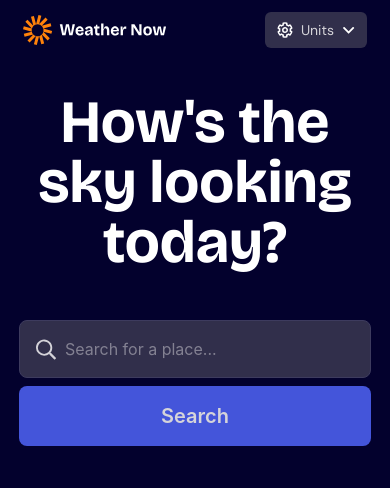
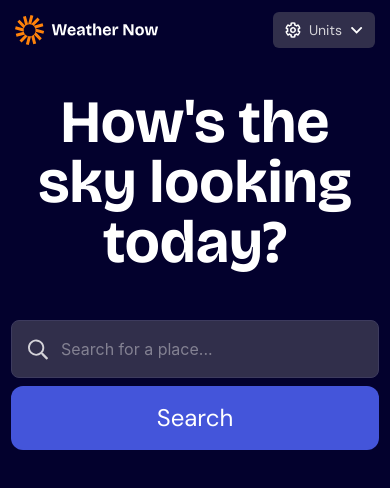
Before and after one commit to DanielMarques1404/weather-app, a React (Vite) app: page / in a window 390 px wide. Shown: the top 488 px of the page. Built offline with nearby package versions, Linux system fonts and the light colour scheme.

Commit message:
CSS adjust

```diff
--- a/src/App.tsx
+++ b/src/App.tsx
@@ -29,7 +29,7 @@ function App() {
   });
 
   return (
-    <main className="flex flex-col gap-4 w-88 md:w-full m-auto">
+    <main className="flex flex-col gap-4 w-92 md:w-full m-auto">
       <Header setCity={setCity} />
       {/* <DailyForecast city={city} /> */}
       {city && (
--- a/src/components/Search.tsx
+++ b/src/components/Search.tsx
@@ -33,7 +33,7 @@ export const SearchInput = ({ search }: SearchInputProps) => {
 
   return (
     <div className="relative flex flex-col gap-2 md:flex-row md:flex-1 md:gap-3 items-center justify-center">
-      <div className={cn("flex items-center justify-between gap-2 bg-Neutral-700 hover:bg-Neutral-600 border border-Neutral-600 rounded-lg w-full p-4 select-none", {"border-2 border-Neutral-0 px-[.95rem] py-[0.95rem]" : onFocus})}>
+      <div className={cn("flex items-center justify-between gap-3 bg-Neutral-700 hover:bg-Neutral-600 border border-Neutral-600 rounded-lg w-full p-4 select-none", {"border-2 border-Neutral-0 px-[.95rem] py-[0.95rem]" : onFocus})}>
         <img src="/assets/images/icon-search.svg" alt="Search Icon" />
         <input
           className="flex-1 text-Neutral-200 outline-none bg-transparent"
@@ -82,10 +82,10 @@ export const SearchInput = ({ search }: SearchInputProps) => {
         </>
       )}
       <button
-        className="flex items-center justify-between gap-2 bg-Blue-500 hover:bg-Blue-700 rounded-lg w-full p-4 cursor-pointer md:w-1/4"
+        className="flex items-center justify-between gap-2 bg-Blue-500 hover:bg-Blue-700 rounded-xl w-full p-4 cursor-pointer md:w-1/4"
         onClick={() => chosenCity && search(chosenCity)}
       >
-        <span className="flex text-xl text-Neutral-200 font-semibold items-center justify-center w-full">
+        <span className="flex text-2xl text-Neutral-0 font-dmSans items-center justify-center w-full">
           Search
         </span>
       </button>
--- a/src/components/TodayInfo/MainCard.tsx
+++ b/src/components/TodayInfo/MainCard.tsx
@@ -17,16 +17,16 @@ export const MainCard = (props: MainCardProps) => {
     );
 
   return (
-    <div className="flex flex-col md:flex-row gap-2 items-center justify-center font-dmSans rounded-2xl overflow-hidden p-4 bg-[url('/assets/images/bg-today-small.svg')] md:bg-[url('/assets/images/bg-today-large.svg')] bg-cover bg-center">
+    <div className="flex flex-col h-76 md:flex-row gap-2 items-center justify-center font-dmSans rounded-2xl overflow-hidden p-4 bg-[url('/assets/images/bg-today-small.svg')] md:bg-[url('/assets/images/bg-today-large.svg')] bg-cover bg-center mb-2">
       <div className="flex flex-col gap-2">
-        <span className="text-4xl font-semibold text-Neutral-200">
+        <span className="text-3xl font-semibold text-Neutral-0">
           {`${props.city!.name}, ${props.city!.country}`}
         </span>
-        <span className="text-xl text-Neutral-300">
+        <span className="text-xl text-Neutral-200">
           {props.data!.date?.toLocaleDateString("en-us", dateOptions)}
         </span>
       </div>
-      <div className="flex gap-8 w-full items-center justify-center">
+      <div className="flex gap-12 w-full items-center justify-center">
         <img
           className="w-28 h-28"
           src={`/assets/images/icon-${getOpenMeteoIconName(props.data!.weather_code)}.webp`}
```
